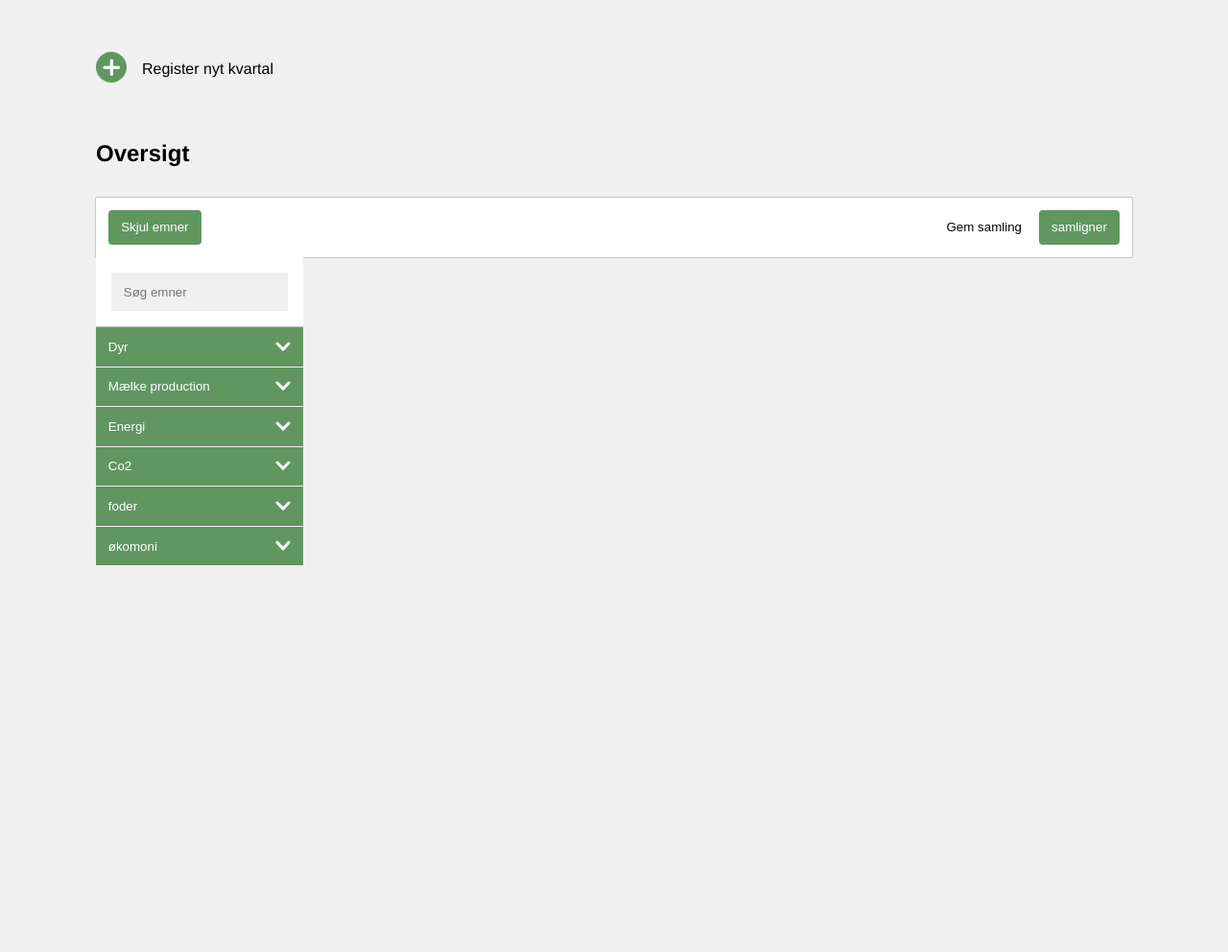
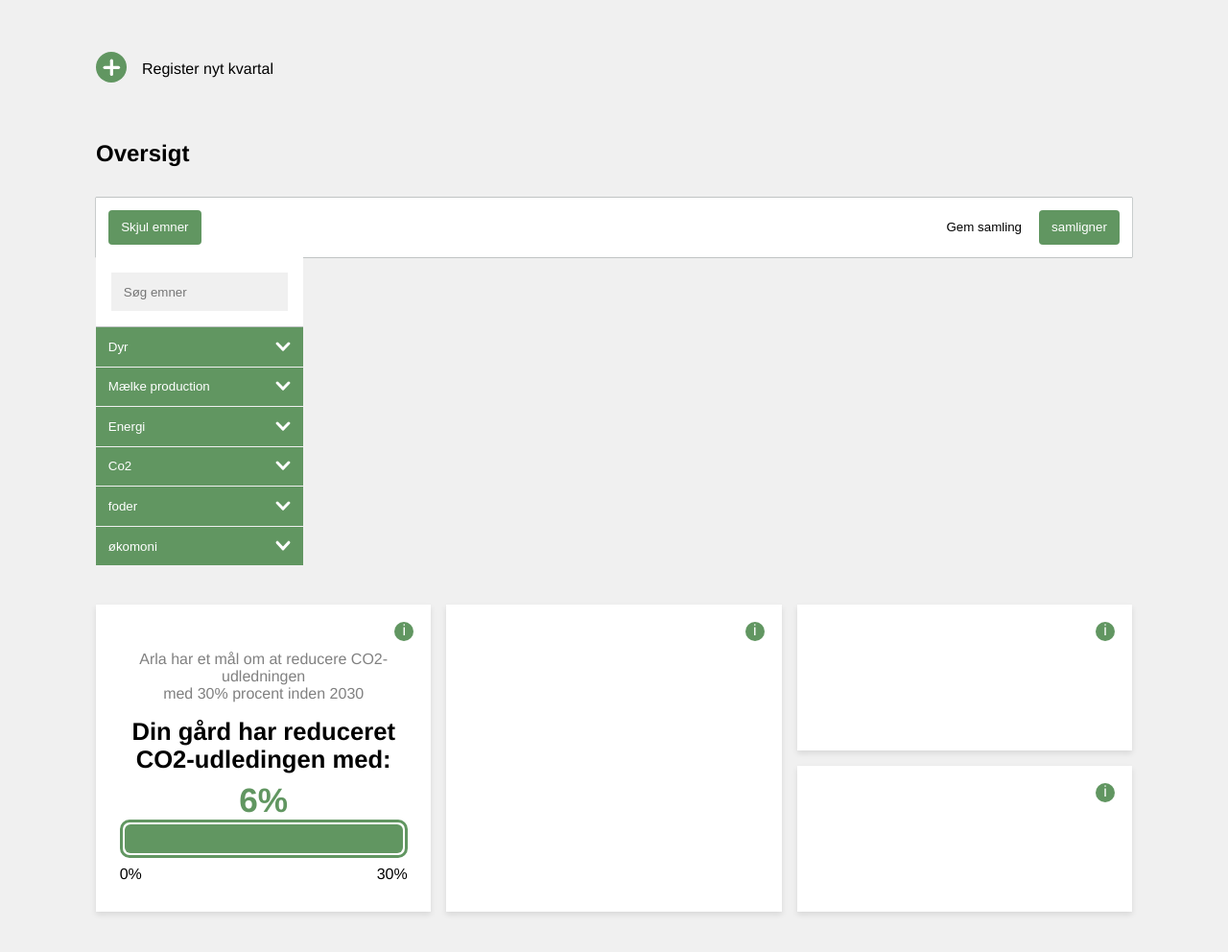
Before and after one commit to TheLoGgI/Arla-Project, a plain HTML site: page oversigt.html in a window 1280 px wide. Shown: the part 60-1052 px from the top of the page at 96% size. Before the commit the page ends 800 px from the top, so only its background shows below. Drawn offline with Linux system fonts and the light colour scheme.

Commit message:
Small overviews in grid
Small overviews

```diff
--- a/css/oversigt.css
+++ b/css/oversigt.css
@@ -1,21 +1,18 @@
 /* CSS Default */
+
 :root {
-
     --font-heading: 'Arla Strong', "Monserrat", "Roboto", "Arial", sans-serif;
     --font-paragrath: "Arla Interface", Helvetica, Arial, sans-serif;
     --sm-fs: 1rem;
     --ns-fs: 1.25rem;
     --bg-fs: 1.25rem;
-
     --bg-white: #FFFFFF;
     --bg-color: #F0F0F0;
     --main-dark: #006A38;
     --main-normal: #619661;
     --main-light: #99B87B;
-
     --shadow: 0px 0px 0.6px .2px #314040;
 }
-
 
 * {
     margin: 0;
@@ -30,6 +27,7 @@ body {
 }
 
 /*-------------------------header--------------------------------------*/
+
 .header-logo {
     font-size: 1.4rem;
     color: var(--main-dark);
@@ -80,9 +78,7 @@ header li {
     padding: .8em 1em;
 }
 
-
-
-.btn > img {
+.btn>img {
     margin-left: 1em;
     height: 1em;
 }
@@ -109,7 +105,6 @@ header li {
     top: 45px;
     border-radius: 2px;
     user-select: none;
-
 }
 
 .nav-links:hover {
@@ -163,14 +158,14 @@ main {
 
 .graf-element1 {
     width: 20%;
-        overflow: hidden;
-             transition: 0.2s;
+    overflow: hidden;
+    transition: 0.2s;
 }
 
 .emne-hidden {
     width: 0px;
     padding: 0;
-     transition: 0.2s;
+    transition: 0.2s;
 }
 
 #emne-soegecontainer {
@@ -179,16 +174,12 @@ main {
     box-shadow: var(--shadow)
 }
 
-
-
-
 .searchbar {
     width: 100%;
     padding: .8rem;
     border: none;
     background-color: var(--bg-color);
 }
-
 
 .emne-collapsible {
     display: flex;
@@ -204,15 +195,13 @@ main {
     outline: none;
 }
 
-
 .emne-arrow {}
 
 .emne {
     display: flex;
-    align-items: baseline:;
+    align-items: baseline;
     justify-content: space-between;
     background-color: var(--bg-white);
-    color: ;
     cursor: pointer;
     padding: .8rem .8rem .8rem 1.5rem;
     margin: 0 0 0 0;
@@ -228,16 +217,12 @@ main {
     background-color: var(--bg-color)
 }
 
-
 .dyr-arrow-flip {
     transform: scale(-1);
     transition: 0.3s;
 }
 
-
-
-.active,
-.emne-collapsible:hover {
+.active, .emne-collapsible:hover {
     background-color: var(--main-dark);
 }
 
@@ -250,8 +235,6 @@ main {
 
 .active-emne:after {}
 
-
-
 .content {
     padding: 0;
     max-height: 0;
@@ -261,3 +244,109 @@ main {
 }
 
 /*-------------------------oversigter-block--------------------------------------*/
+
+/*-------------------------oversigter-block--------------------------------------*/
+
+#other-overviews-section {
+    margin-top: 5vh;
+    margin-bottom: 10vh;
+    height: 40vh;
+    display: grid;
+    grid-template-columns: 1fr 1fr 1fr;
+    grid-template-rows: 1fr 1fr;
+    grid-template-areas: "box1 box2 box3" "box1 box2 box4";
+    grid-gap: 1em;
+}
+
+#box-1 {
+    grid-area: box1;
+    display: flex;
+    flex-direction: column;
+    align-items: center;
+}
+
+#box-2 {
+    grid-area: box2;
+}
+
+#box-3 {
+    grid-area: box3;
+}
+
+#box-4 {
+    grid-area: box4;
+}
+
+.overview-box-container {
+    background-color: white;
+    box-shadow: 0px 3px 6px rgba(0, 0, 0, 0.1);
+    padding: 1vh;
+}
+
+.info-button-container {
+    display: flex;
+    justify-content: flex-end;
+    width: 100%;
+}
+
+.info-button {
+    background-color: #619661;
+    border-radius: 50%;
+    width: 20px;
+    height: 20px;
+    margin: 10px;
+    text-align: center;
+    color: white;
+}
+
+/* ----------Box-1-content------------- */
+
+#box-1-intro-text {
+    text-align: center;
+    color: gray;
+    margin-bottom: 2vh;
+}
+
+#box-1-result-text {
+    text-align: center;
+    font-size: 1.6em;
+    margin-bottom: 1vh;
+}
+
+#box-1-result-percentage {
+    text-align: center;
+    font-size: 2.2em;
+    color: #619661;
+}
+
+#co2-progress-bar {
+    position: relative;
+    width: 90%;
+    height: 5vh;
+    border-radius: 10px;
+    border-style: solid;
+    border-color: #619661;
+    padding: 2px;
+}
+
+#bar {
+    width: 100%;
+    background-color: #619661;
+    height: 100%;
+    border-radius: 6px;
+}
+
+#bar-text-container {
+    margin-top: 8px;
+    display: flex;
+    justify-content: space-between;
+    width: 90%;
+}
+
+/* ----------Box-1-content------------- */
+
+.devider {
+    display: flex;
+}
+
+.devided-container {}
--- a/oversigt.html
+++ b/oversigt.html
@@ -5,17 +5,15 @@
     <meta http-equiv="Content-Type" content="text/html; charset=utf-8" />
     <meta name="description" content="" />
     <meta name="author" content="" />
-    <meta name="viewport" content="user-scalable=no, initial-scale=1.0, maximum-scale=1.0, minimum-scale=1.0, width=device-width" />
+    <meta name="viewport"
+        content="user-scalable=no, initial-scale=1.0, maximum-scale=1.0, minimum-scale=1.0, width=device-width" />
     <title>Arlagården Plus</title>
     <link href="./css/oversigt.css" rel="stylesheet" />
 </head>
 
 <body>
-
-
     <header>
         <p class="header-logo">Arlagården <span>Plus</span></p>
-
         <ul id="headernav" class="header-nav">
             <li class="selected"><a href="#oversigt" class="nav-links">Oversigt</a></li>
             <li><a href="#registerings-historik" class="nav-links">Registerings historik</a> </li>
@@ -23,7 +21,6 @@
             <li><a href="#hall-of-farms" class="nav-links">Hall of farms</a></li>
             <div id="navSelection" class="selection"></div>
         </ul>
-
         <button class="btn main-btn">Registre kvartal</button>
     </header>
     <main>
@@ -43,82 +40,110 @@
                         <button class="normal-btn">samligner</button>
                     </div>
                 </div>
-
-
-
             </div>
             <div class="graf-element1" id="emne-box">
                 <div id="emne-soegecontainer">
                     <input type="text" placeholder="Søg emner" name="search" class="searchbar">
-
-
-
-
                 </div>
                 <div id="emne-container">
 
-
-                    <button class="emne-collapsible" onclick="flipArrowDyr()">Dyr<img src="images/Group%20180.svg" id="dyr-arrow" class="arrows"></button>
+                    <button class="emne-collapsible" onclick="flipArrowDyr()">Dyr<img src="images/Group%20180.svg"
+                            id="dyr-arrow" class="arrows"></button>
                     <div class="content">
-                        <button class="emne" id="kwh">Købt strøm, kWh<img src="images/Group%20233.svg" class="emne-arrow"></button>
+                        <button class="emne" id="kwh">Købt strøm, kWh<img src="images/Group%20233.svg"
+                                class="emne-arrow"></button>
                     </div>
 
-
-                    <button class="emne-collapsible" onclick="flipArrowMaelk()">Mælke production<img src="images/Group%20180.svg" id="maelk-arrow" class="arrows" ></button>
+                    <button class="emne-collapsible" onclick="flipArrowMaelk()">Mælke production<img
+                            src="images/Group%20180.svg" id="maelk-arrow" class="arrows"></button>
                     <div class="content">
-                        <button class="emne" id="kwh">Købt strøm, kWh<img src="images/Group%20233.svg" class="emne-arrow"></button>
+                        <button class="emne" id="kwh">Købt strøm, kWh<img src="images/Group%20233.svg"
+                                class="emne-arrow"></button>
                     </div>
 
-                    <button class="emne-collapsible" onclick="flipArrowEnergi()">Energi<img src="images/Group%20180.svg" id="energi-arrow" class="arrows"></button>
+                    <button class="emne-collapsible" onclick="flipArrowEnergi()">Energi<img src="images/Group%20180.svg"
+                            id="energi-arrow" class="arrows"></button>
                     <div class="content">
-                        <button class="emne" id="emne-graa">Købt strøm, kWh<img src="images/Group%20233.svg" class="emne-arrow"></button>
-                         <button class="emne" >Produceret strøm, kWh<img src="images/Group%20233.svg" class="emne-arrow"></button>
-                          <button class="emne" id="emne-graa">Diesel, liter<img src="images/Group%20233.svg" class="emne-arrow"></button>
-                           <button class="emne" >Benzin, liter<img src="images/Group%20233.svg" class="emne-arrow"></button>
+                        <button class="emne" id="emne-graa">Købt strøm, kWh<img src="images/Group%20233.svg"
+                                class="emne-arrow"></button>
+                        <button class="emne">Produceret strøm, kWh<img src="images/Group%20233.svg"
+                                class="emne-arrow"></button>
+                        <button class="emne" id="emne-graa">Diesel, liter<img src="images/Group%20233.svg"
+                                class="emne-arrow"></button>
+                        <button class="emne">Benzin, liter<img src="images/Group%20233.svg" class="emne-arrow"></button>
                     </div>
 
-                    <button class="emne-collapsible" onclick="flipArrowCo2()">Co2<img src="images/Group%20180.svg" id="co2-arrow" class="arrows"></button>
+                    <button class="emne-collapsible" onclick="flipArrowCo2()">Co2<img src="images/Group%20180.svg"
+                            id="co2-arrow" class="arrows"></button>
                     <div class="content">
-                        <button class="emne" id="kwh">Købt strøm, kWh<img src="images/Group%20233.svg" class="emne-arrow"></button>
+                        <button class="emne" id="kwh">Købt strøm, kWh<img src="images/Group%20233.svg"
+                                class="emne-arrow"></button>
                     </div>
 
-                    <button class="emne-collapsible" onclick="flipArrowFoder()">foder<img src="images/Group%20180.svg" id="foder-arrow" class="arrows"></button>
+                    <button class="emne-collapsible" onclick="flipArrowFoder()">foder<img src="images/Group%20180.svg"
+                            id="foder-arrow" class="arrows"></button>
                     <div class="content">
-                        <button class="emne" id="kwh">Købt strøm, kWh<img src="images/Group%20233.svg" class="emne-arrow"></button>
+                        <button class="emne" id="kwh">Købt strøm, kWh<img src="images/Group%20233.svg"
+                                class="emne-arrow"></button>
                     </div>
 
-                    <button class="emne-collapsible" onclick="flipArrowOeko()">økomoni<img src="images/Group%20180.svg" id="oeko-arrow" class="arrows"></button>
+                    <button class="emne-collapsible" onclick="flipArrowOeko()">økomoni<img src="images/Group%20180.svg"
+                            id="oeko-arrow" class="arrows"></button>
                     <div class="content">
-                        <button class="emne" id="kwh">Købt strøm, kWh<img src="images/Group%20233.svg" class="emne-arrow"></button>
+                        <button class="emne" id="kwh">Købt strøm, kWh<img src="images/Group%20233.svg"
+                                class="emne-arrow"></button>
                     </div>
 
-
-
-
-
                 </div>
-
-
-
-
-
-
             </div>
             <div class="graf-element" id="graf"></div>
             <div class="graf-element" id=""></div>
+        </section>
+        <section id="other-overviews-section">
+            <div id="box-1" class="overview-box-container">
+                <div class="info-button-container">
+                    <p class="info-button">i</p>
+                </div>
+                <p id="box-1-intro-text">Arla har et mål om at reducere CO2-udledningen<br>med 30% procent inden 2030
+                </p>
+                <h4 id="box-1-result-text">Din gård har reduceret<br>CO2-udledingen med:</h4>
+                <h3 id="box-1-result-percentage">6%</h3>
+                <div id="co2-progress-bar">
+                    <div id="bar"></div>
+                </div>
+                <div id="bar-text-container">
+                    <p class="bar-text">0%</p>
+                    <p class="bar-text">30%</p>
+                </div>
+            </div>
+            <div id="box-2" class="overview-box-container">
+                <div class="info-button-container">
+                    <p class="info-button">i</p>
+                </div>
+                <div class="devider">
+                    <div class="devided-container">
 
+                    </div>
+                    <div class="devided-container">
 
+                    </div>
+                </div>
+            </div>
+            <div id="box-3" class="overview-box-container">
+                <div class="info-button-container">
+                    <p class="info-button">i</p>
+                </div>
+            </div>
+            <div id="box-4" class="overview-box-container">
+                <div class="info-button-container">
+                    <p class="info-button">i</p>
+                </div>
+            </div>
         </section>
-
-
     </main>
-
-
-
-
-
-
     <script src="./js/main.js"></script>
     <script src="./js/chart.js"></script>
     <script src="./js/oversigt.js"></script>
-</body></html>
+</body>
+
+</html>
```
